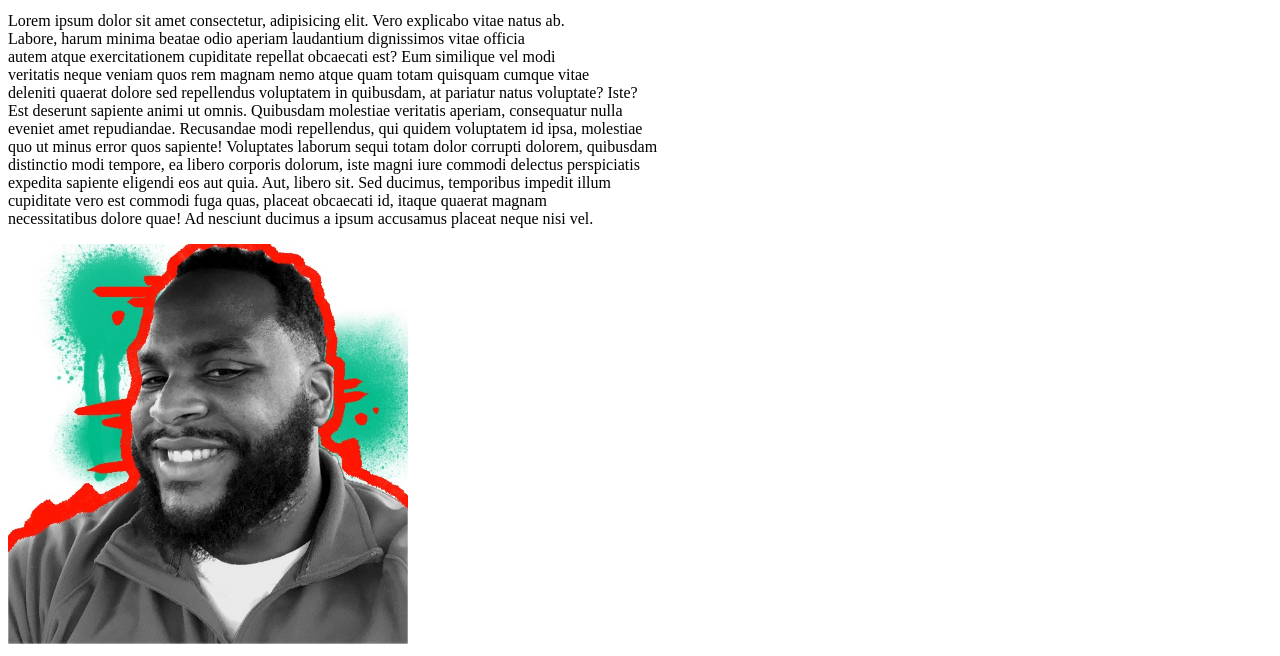
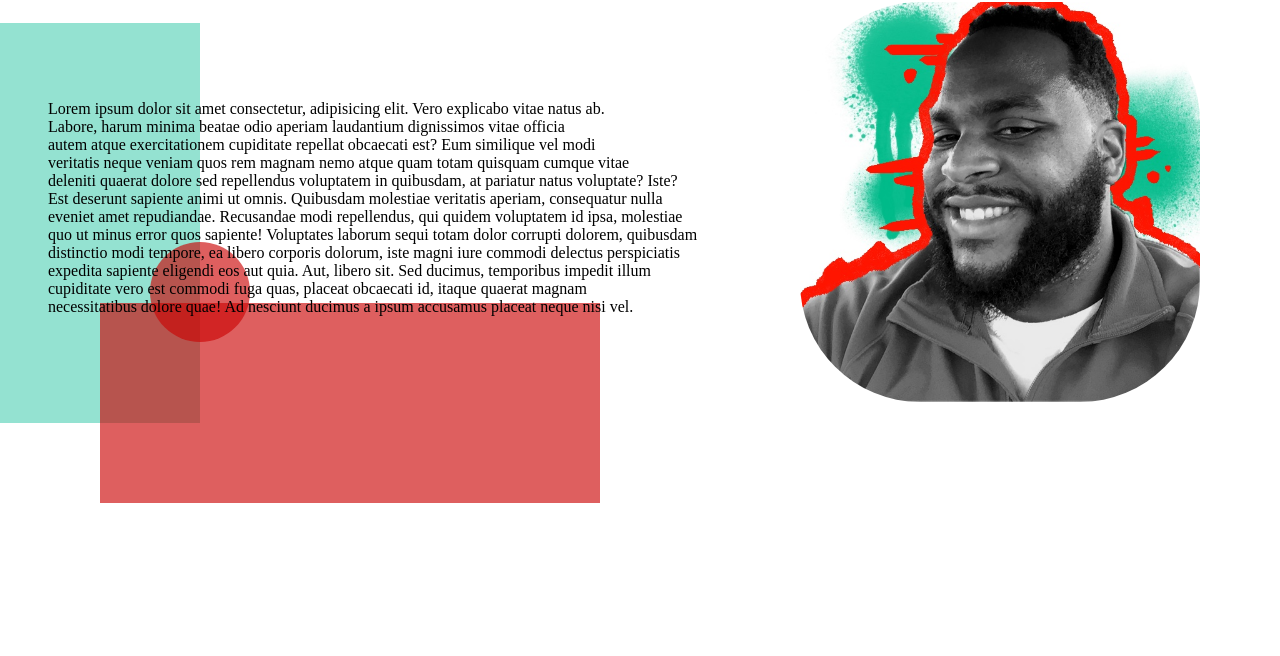
Before and after one commit to AntwaunW/Personal-page, a plain HTML site: page index.html in a window 1280 px wide. Shown: the part 158-814 px from the top of the page. Drawn offline with Linux system fonts and the light colour scheme.

Commit message:
change.3

```diff
--- a/index.html
+++ b/index.html
@@ -5,7 +5,7 @@
     <meta name="viewport" content="width=device-width, initial-scale=1.0">
     <script src="https://kit.fontawesome.com/398fca0c2c.js" crossorigin="anonymous"></script>
     <title>Anwaun's Landing Page</title>
-    <link rel="Stylesheet href="home.css" ">
+    <link rel="Stylesheet" href="home.css" ">
 </head>
 <body>
     <!-- Entire Upper Nav Container -->
```
